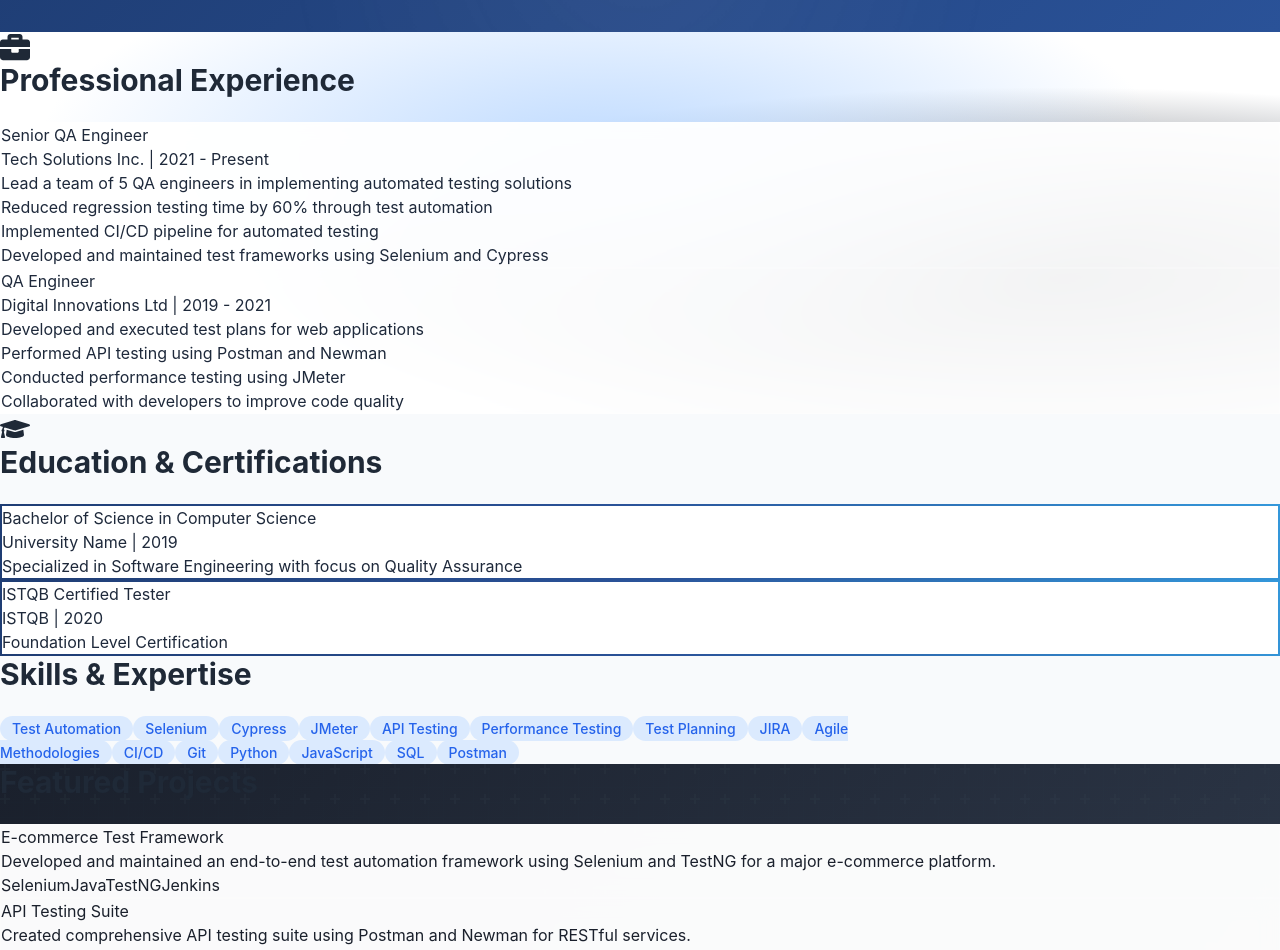
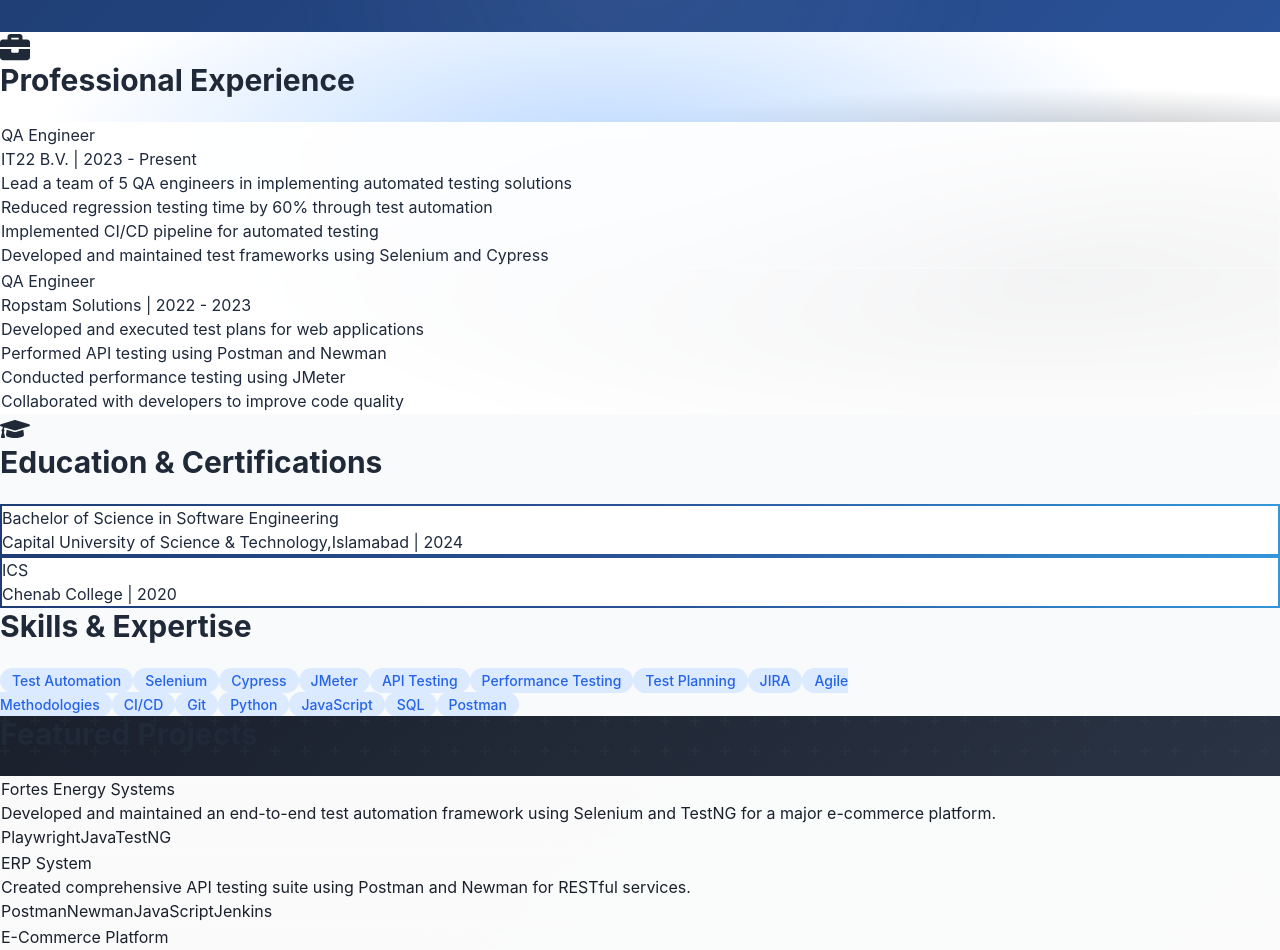
Before and after one commit to usmanchaudhrry/UsmanPortfolio, a React (Vite) app: page / in a window 1280 px wide. Shown: the part 160-1110 px from the top of the page. Built offline with nearby package versions, Linux system fonts and the light colour scheme.

Commit message:
add code

```diff
--- a/src/App.tsx
+++ b/src/App.tsx
@@ -22,9 +22,9 @@ function App() {
 
   const experience = [
     {
-      title: "Senior QA Engineer",
-      company: "Tech Solutions Inc.",
-      period: "2021 - Present",
+      title: "QA Engineer",
+      company: "IT22 B.V.",
+      period: "2023 - Present",
       responsibilities: [
         "Lead a team of 5 QA engineers in implementing automated testing solutions",
         "Reduced regression testing time by 60% through test automation",
@@ -34,8 +34,8 @@ function App() {
     },
     {
       title: "QA Engineer",
-      company: "Digital Innovations Ltd",
-      period: "2019 - 2021",
+      company: "Ropstam Solutions",
+      period: "2022 - 2023",
       responsibilities: [
         "Developed and executed test plans for web applications",
         "Performed API testing using Postman and Newman",
@@ -47,32 +47,32 @@ function App() {
 
   const education = [
     {
-      degree: "Bachelor of Science in Computer Science",
-      institution: "University Name",
-      year: "2019",
-      details: "Specialized in Software Engineering with focus on Quality Assurance"
+      degree: "Bachelor of Science in Software Engineering",
+      institution: "Capital University of Science & Technology,Islamabad",
+      year: "2024",
+      details: ""
     },
     {
-      degree: "ISTQB Certified Tester",
-      institution: "ISTQB",
+      degree: "ICS",
+      institution: "Chenab College",
       year: "2020",
-      details: "Foundation Level Certification"
+      details: ""
     }
   ];
 
   const projects = [
     {
-      title: "E-commerce Test Framework",
+      title: "Fortes Energy Systems",
       description: "Developed and maintained an end-to-end test automation framework using Selenium and TestNG for a major e-commerce platform.",
-      tech: ["Selenium", "Java", "TestNG", "Jenkins"]
+      tech: ["Playwright", "Java", "TestNG"]
     },
     {
-      title: "API Testing Suite",
+      title: "ERP System",
       description: "Created comprehensive API testing suite using Postman and Newman for RESTful services.",
       tech: ["Postman", "Newman", "JavaScript", "Jenkins"]
     },
     {
-      title: "Performance Testing Project",
+      title: "E-Commerce Platform",
       description: "Conducted load and stress testing for a high-traffic web application using JMeter.",
       tech: ["JMeter", "Performance Testing", "Analysis"]
     }
@@ -311,7 +311,7 @@ function App() {
                   className="project-card rounded-lg p-8 shadow-xl"
                 >
                   <h3 className="text-2xl font-semibold mb-4 text-blue-600">{project.title}</h3>
-                  <p className="text-gray-700 mb-6">{project.description}</p>
+                  <p className="text-white mb-6">{project.description}</p>
                   <div className="flex flex-wrap gap-2">
                     {project.tech.map((tech, techIndex) => (
                       <span
@@ -381,7 +381,7 @@ function App() {
                   <FaBug className="w-16 h-16 mx-auto text-blue-400 mb-6" />
                 </motion.div>
                 <h3 className="text-2xl font-semibold mb-4">Test Automation</h3>
-                <p className="text-gray-300">
+                <p className="text-black">
                   Building robust automated test suites for web and mobile applications
                 </p>
               </motion.div>
@@ -398,7 +398,7 @@ function App() {
                   <FaCode className="w-16 h-16 mx-auto text-blue-400 mb-6" />
                 </motion.div>
                 <h3 className="text-2xl font-semibold mb-4">API Testing</h3>
-                <p className="text-gray-300">
+                <p className="text-black">
                   Comprehensive testing of RESTful APIs and microservices
                 </p>
               </motion.div>
@@ -415,7 +415,7 @@ function App() {
                   <FaTools className="w-16 h-16 mx-auto text-blue-400 mb-6" />
                 </motion.div>
                 <h3 className="text-2xl font-semibold mb-4">Performance Testing</h3>
-                <p className="text-gray-300">
+                <p className="text-black">
                   Load testing and performance optimization strategies
                 </p>
               </motion.div>
@@ -434,8 +434,8 @@ function App() {
           >
             <p className="text-lg">© {new Date().getFullYear()} Muhammad Usman. All rights reserved.</p>
             <p className="mt-4">
-              <a href="mailto:your.email@example.com" className="text-blue-400 hover:text-blue-300 transition-colors">
-                your.email@example.com
+              <a href="mailto:usmanchaudhrry@gmail.com" className="text-blue-400 hover:text-blue-300 transition-colors">
+                  usmanchaudhrry@gmail.com
               </a>
             </p>
           </motion.div>
```
Also changed, not shown: package.json (+4 -4 lines).
